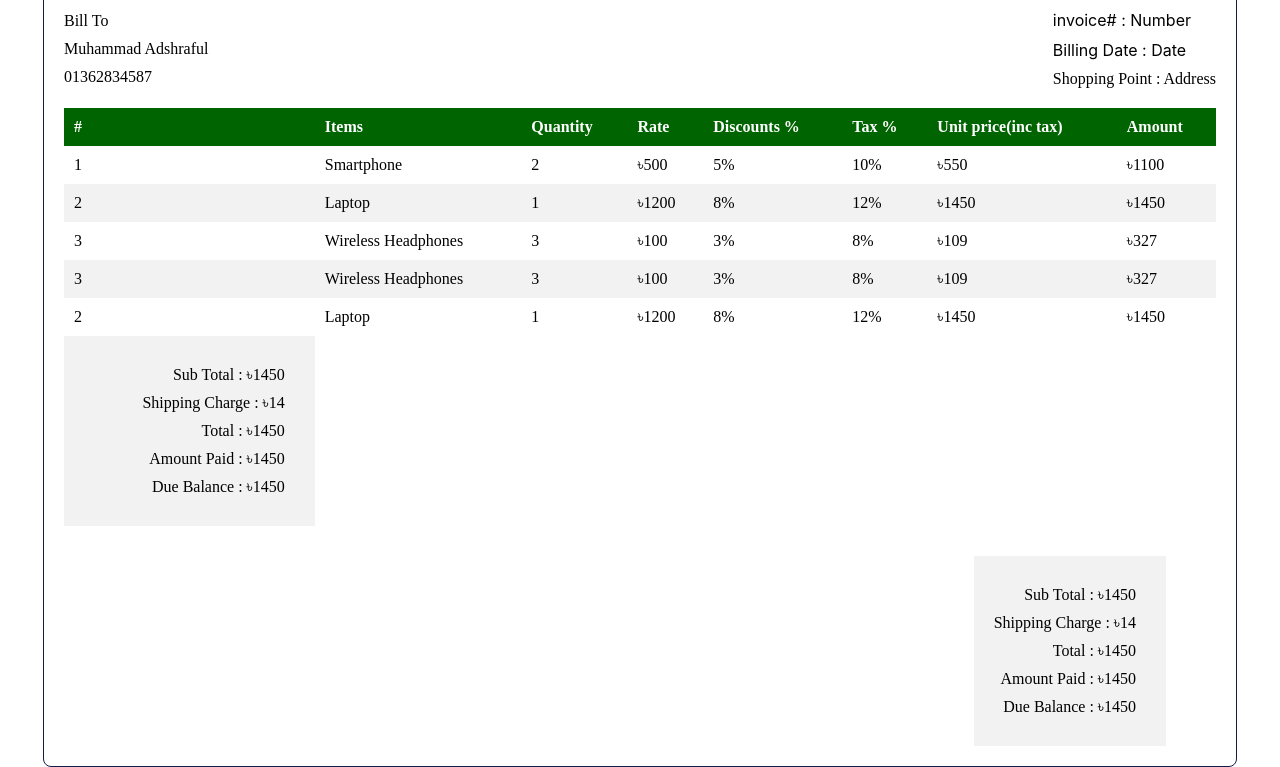
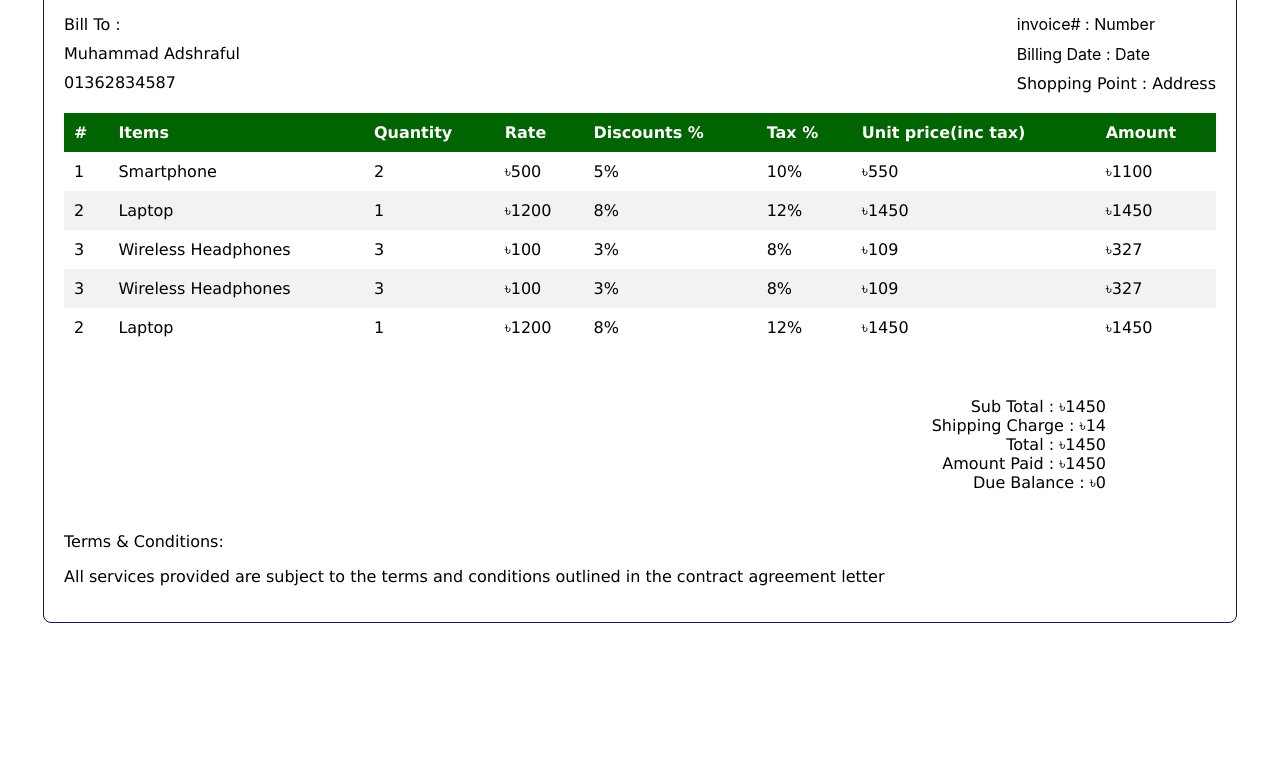
Before and after one commit to muhamash/invoice, a plain HTML site: page index.html in a window 1280 px wide. Shown: the part 283-1050 px from the top of the page. After the commit the page ends 906 px from the top, so only its background shows below. Drawn offline with Linux system fonts and the light colour scheme.

Commit message:
last update

```diff
--- a/index.html
+++ b/index.html
@@ -5,7 +5,7 @@
     <meta name="viewport" content="width=device-width, initial-scale=1.0">
     <title>invoice</title>
 </head>
-<body style="padding:20px 20px 10px 20px; width: 90%; margin:30px auto auto auto; border:0.8px solid #101e46;border-radius: 8px;">
+<body style="padding:20px 20px 20px 20px; width: 90%; margin:30px auto auto auto; border:0.8px solid #101e46;border-radius: 8px; font-family:'Lucida Sans', 'Lucida Sans Regular', 'Lucida Grande', 'Lucida Sans Unicode', Geneva, Verdana, sans-serif;">
     <section>
 		<!-- top heading -->
         <div style="display: flex; align-items:center; justify-content:space-between; position:relative">
@@ -127,7 +127,7 @@
 		<!-- bill to and invoice no. -->
 		<div style="display: flex; align-items:center; justify-content:space-between">
 			<div>
-				<p style="margin: 0; padding:10px 0px 0px 0px;">Bill To</p>
+				<p style="margin: 0; padding:10px 0px 0px 0px;">Bill To :</p>
 				<p style="margin: 0; padding:10px 0px 0px 0px;">Muhammad Adshraful</p>
 				<p style="margin: 0; padding:10px 0px 0px 0px;">01362834587</p>
 			</div>
@@ -212,30 +212,26 @@
     		</tr>
 
 			<!-- calculation div should placed bellow amount row -->
-			<div style="display: flex; justify-content:flex-end">
-				<tr style="text-align: right; background-color:#f2f2f2; display:flex; flex-direction:column; padding: 20px 30px 30px 20px;">
-				<td style="margin: 0; padding:10px 0px 0px 0px;">Sub Total : ৳1450</>
-				<td style="margin: 0; padding:10px 0px 0px 0px;">Shipping Charge : ৳14</>
-				<td style="margin: 0; padding:10px 0px 0px 0px;">Total : ৳1450</>
-				<td style="margin: 0; padding:10px 0px 0px 0px;">Amount Paid : ৳1450</>
-				<td style="margin: 0; padding:10px 0px 0px 0px;">Due Balance : ৳1450</>
-			</tr>
-			</div>
-
+			<!-- Total Calculation Row -->
+    		<tr style="background-color:#ffffff;">
+        		<!-- Cells for total calculation -->
+        		<td colspan="8" style="padding: 30px 110px 0px 20px;">
+            		<div style="display: flex; justify-content: flex-end; flex-wrap: wrap;">
+                		<div style="flex: 0 0 100%; text-align: right; padding: 20px 0px 20px 0px;">
+                    		<span>Sub Total : ৳1450</span><br>
+                    		<span>Shipping Charge : ৳14</span><br>
+                    		<span>Total : ৳1450</span><br>
+                    		<span>Amount Paid : ৳1450</span><br>
+                    		<span>Due Balance : ৳0</span><br>
+                		</div>
+            		</div>
+        		</td>
+    		</tr>
 			</table>
-
 		</div>
-		<!-- amounts and calculation div -->
 		<div>
-			<table style="display: flex; justify-content:flex-end; padding:10px 50px;">
-				<tr style="text-align: right; background-color:#f2f2f2; display:flex; flex-direction:column; padding: 20px 30px 30px 20px;">
-					<td style="margin: 0; padding:10px 0px 0px 0px;">Sub Total : ৳1450</>
-					<td style="margin: 0; padding:10px 0px 0px 0px;">Shipping Charge : ৳14</>
-					<td style="margin: 0; padding:10px 0px 0px 0px;">Total : ৳1450</>
-					<td style="margin: 0; padding:10px 0px 0px 0px;">Amount Paid : ৳1450</>
-					<td style="margin: 0; padding:10px 0px 0px 0px;">Due Balance : ৳1450</>
-				</tr>
-			</table>
+			<p>Terms & Conditions:</p>
+			<p>All services provided are subject to the terms and conditions outlined in the contract agreement letter</p>
 		</div>
     </section>
 </body>
```
